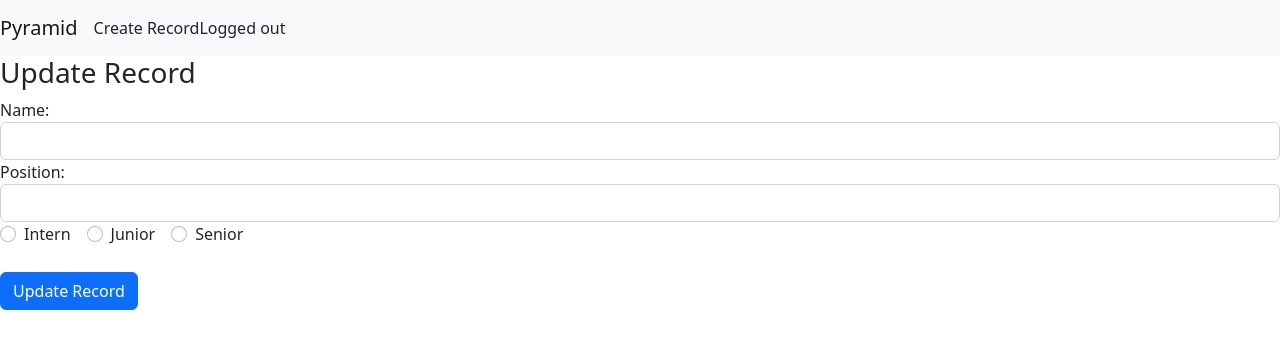
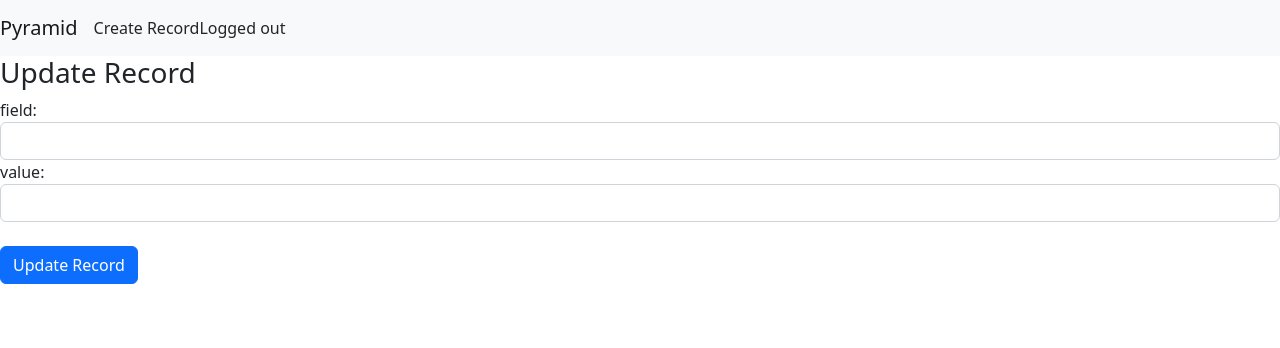
Before and after one commit to BigDaddyAlex/Pyramid-Client, a React (Create React App) app: page /edit/1 in a window 1280 px wide. Shown: the top 348 px of the page. Built offline with nearby package versions, Linux system fonts and the light colour scheme; no server answers.

Commit message:
some changes

```diff
--- a/src/App.js
+++ b/src/App.js
@@ -87,7 +87,7 @@ const App = () => {
           <Route path="/auth" element={<Auth />} />
           <Route exact path='/' element={<PrivateRoute />}>
           </Route>
-          <Route path="/edit/:id" element={<Edit />} />
+          <Route path="/edit/:field" element={<Edit />} />
           <Route path="/home" element={<RecordList />} />
           <Route path="/create" element={<Create />} />
         </Routes>
--- a/src/components/Auth.js
+++ b/src/components/Auth.js
@@ -90,12 +90,10 @@ export class Auth extends Component {
                     this.setState(pre => ({
                         isloading: false
                     }))
-                    auth.login(response.data.email, response.data.token);
-
+                    console.log("hahaha: " + response.data.email)
+                    console.log(response)
+                    auth.login(response.data._id, response.data.token);
                     this.props.navigate('/')
-
-
-
                 }).catch(e => {
                    console.log(e);
                 })
--- a/src/components/create.js
+++ b/src/components/create.js
@@ -1,43 +1,46 @@
-import React, { useState } from "react";
+import React, { useContext, useState } from "react";
 import { useNavigate } from "react-router";
+import AuthContext from './AuthContext';
+
 
 export default function Create() {
+
+  const cxt = useContext(AuthContext)
+  console.log(cxt)
+
   const [form, setForm] = useState({
+    _id: "",
     field: "",
     value: "",
   });
+
   const navigate = useNavigate();
 
- // These methods will update the state properties.
   function updateForm(value) {
     return setForm((prev) => {
-    console.log("------")
-    console.log(prev)
-    console.log({ ...prev, ...value })
       return { ...prev, ...value };
     });
   }
 
- // This function will handle the submission.
   async function onSubmit(e) {
     e.preventDefault();
+    updateForm({_id: cxt.email})
+    const record = { ...form };
 
-   // When a post request is sent to the create url, we'll add a new record to the database.
-   const newPerson = { ...form };
 
-   await fetch("http://localhost:1050/record/add", {
+    await fetch("http://localhost:1050/update", {
       method: "POST",
       headers: {
         "Content-Type": "application/json",
       },
-     body: JSON.stringify(newPerson),
+      body: JSON.stringify(record),
     })
       .catch(error => {
         window.alert(error);
         return;
       });
 
-   setForm({ field: "", value: ""});
+    setForm({ field: "", value: "" });
     navigate("/");
   }
 
--- a/src/components/edit.js
+++ b/src/components/edit.js
@@ -3,41 +3,38 @@ import { useParams, useNavigate } from "react-router";
 
 export default function Edit() {
  const [form, setForm] = useState({
-   name: "",
-   position: "",
-   level: "",
-   records: [],
+   field: "",
+   value: "",
  });
  const params = useParams();
  const navigate = useNavigate();
 
- useEffect(() => {
-   async function fetchData() {
-     const id = params.id.toString();
-     const response = await fetch(`http://localhost:1050/record/${params.id.toString()}`);
+//  useEffect(() => {
+//    async function fetchData() {
+//      const field = params.field.toString();
+//      const response = await fetch(`http://localhost:1050/record/${params.field.toString()}`);
 
-     if (!response.ok) {
-       const message = `An error has occurred: ${response.statusText}`;
-       window.alert(message);
-       return;
-     }
+//      if (!response.ok) {
+//        const message = `An error has occurred: ${response.statusText}`;
+//        window.alert(message);
+//        return;
+//      }
 
-     const record = await response.json();
-     if (!record) {
-       window.alert(`Record with id ${id} not found`);
-       navigate("/");
-       return;
-     }
+//      const record = await response.json();
+//      if (!record) {
+//        window.alert(`Record with id ${field} not found`);
+//        navigate("/");
+//        return;
+//      }
 
-     setForm(record);
-   }
+//      setForm(record);
+//    }
 
-   fetchData();
+//    fetchData();
 
-   return;
- }, [params.id, navigate]);
+//    return;
+//  }, [params.id, navigate]);
 
- // These methods will update the state properties.
  function updateForm(value) {
    return setForm((prev) => {
      return { ...prev, ...value };
@@ -46,16 +43,14 @@ export default function Edit() {
 
  async function onSubmit(e) {
    e.preventDefault();
-   const editedPerson = {
-     name: form.name,
-     position: form.position,
-     level: form.level,
+   const record = {
+     field: form.field,
+     value: form.value,
    };
 
-   // This will send a post request to update the data in the database.
    await fetch(`http://localhost:1050/update/${params.id}`, {
      method: "POST",
-     body: JSON.stringify(editedPerson),
+     body: JSON.stringify(record),
      headers: {
        'Content-Type': 'application/json'
      },
@@ -70,62 +65,24 @@ export default function Edit() {
      <h3>Update Record</h3>
      <form onSubmit={onSubmit}>
        <div className="form-group">
-         <label htmlFor="name">Name: </label>
+         <label htmlFor="field">field: </label>
          <input
            type="text"
            className="form-control"
            id="name"
            value={form.name}
-           onChange={(e) => updateForm({ name: e.target.value })}
+           onChange={(e) => updateForm({ field: e.target.value })}
          />
        </div>
        <div className="form-group">
-         <label htmlFor="position">Position: </label>
+         <label htmlFor="value">value: </label>
          <input
            type="text"
            className="form-control"
            id="position"
            value={form.position}
-           onChange={(e) => updateForm({ position: e.target.value })}
+           onChange={(e) => updateForm({ value: e.target.value })}
          />
-       </div>
-       <div className="form-group">
-         <div className="form-check form-check-inline">
-           <input
-             className="form-check-input"
-             type="radio"
-             name="positionOptions"
-             id="positionIntern"
-             value="Intern"
-             checked={form.level === "Intern"}
-             onChange={(e) => updateForm({ level: e.target.value })}
-           />
-           <label htmlFor="positionIntern" className="form-check-label">Intern</label>
-         </div>
-         <div className="form-check form-check-inline">
-           <input
-             className="form-check-input"
-             type="radio"
-             name="positionOptions"
-             id="positionJunior"
-             value="Junior"
-             checked={form.level === "Junior"}
-             onChange={(e) => updateForm({ level: e.target.value })}
-           />
-           <label htmlFor="positionJunior" className="form-check-label">Junior</label>
-         </div>
-         <div className="form-check form-check-inline">
-           <input
-             className="form-check-input"
-             type="radio"
-             name="positionOptions"
-             id="positionSenior"
-             value="Senior"
-             checked={form.level === "Senior"}
-             onChange={(e) => updateForm({ level: e.target.value })}
-           />
-           <label htmlFor="positionSenior" className="form-check-label">Senior</label>
-       </div>
        </div>
        <br />
 
--- a/src/components/recordList.js
+++ b/src/components/recordList.js
@@ -19,57 +19,67 @@ const Record = (props) => {
         </button>
       </td>
     </tr>
-)};
+  )
+};
 
 export default function RecordList() {
-  const [records, setRecords] = useState([]);
+  const [records, setRecords] = useState({s:"asdf"});
   const cxt = useContext(AuthContext);
   let email = cxt.email
 
 
-  useEffect(() => {
 
-    async function getRecords() {
+  async function getRecordsFromMongo() {
+    console.log("email -> " + email)
+
+
     const response = await fetch(`http://localhost:1050/record`, {
       method: "POST",
       headers: {
         "Content-Type": "application/json",
       },
       body: JSON.stringify({
-          email: email
+        _id: email
       })
     });
-
     if (!response.ok) {
       const message = `An error occurred: ${response.statusText}`;
       window.alert(message);
       return;
     }
-      console.log(response)
+
+    // console.log(response)
     const records = await response.json();
 
+    if(records) {
+      console.log("records -> " + records )
+    }
+    // console.log("ssdadfs")
+    // console.log(records)
     setRecords(records);
   }
 
+  useEffect(() => {
+    getRecordsFromMongo()
 
-    getRecords(cxt.email);
+    // getRecords(cxt.email);
 
     return;
-  }, [records.length]);
+  }, []);
 
-  async function deleteRecord(id) {
-    await fetch(`http://localhost:1050/${id}`, {
-      method: "DELETE"
-    });
+  // async function deleteRecord(id) {
+  //   await fetch(`http://localhost:1050/${id}`, {
+  //     method: "DELETE"
+  //   });
 
-    const newRecords = records.filter((el) => el._id !== id);
-    setRecords(newRecords);
-  }
+  //   const newRecords = records.filter((el) => el._id !== id);
+  //   setRecords(newRecords);
+  // }
 
    function getRecordList() {
       return Object
       .keys(records)
-      .filter((key) => key != "password" && key != "_id")
+      .filter((key) => key != "password")
       .map(function(key) {
       return  (<Record
         field = {key}
@@ -78,6 +88,8 @@ export default function RecordList() {
 
     })
   }
+
+
 
   if (cxt.isLoggedIn && cxt.email !== 'undefined') {
     return (
@@ -90,7 +102,9 @@ export default function RecordList() {
               <th>Value</th>
             </tr>
           </thead>
-          <tbody>{getRecordList()}</tbody>
+          <tbody>
+            {getRecordList()}
+          </tbody>
         </table>
       </div>
     );
```
Lines whose indentation alone changed are shown as unchanged.
